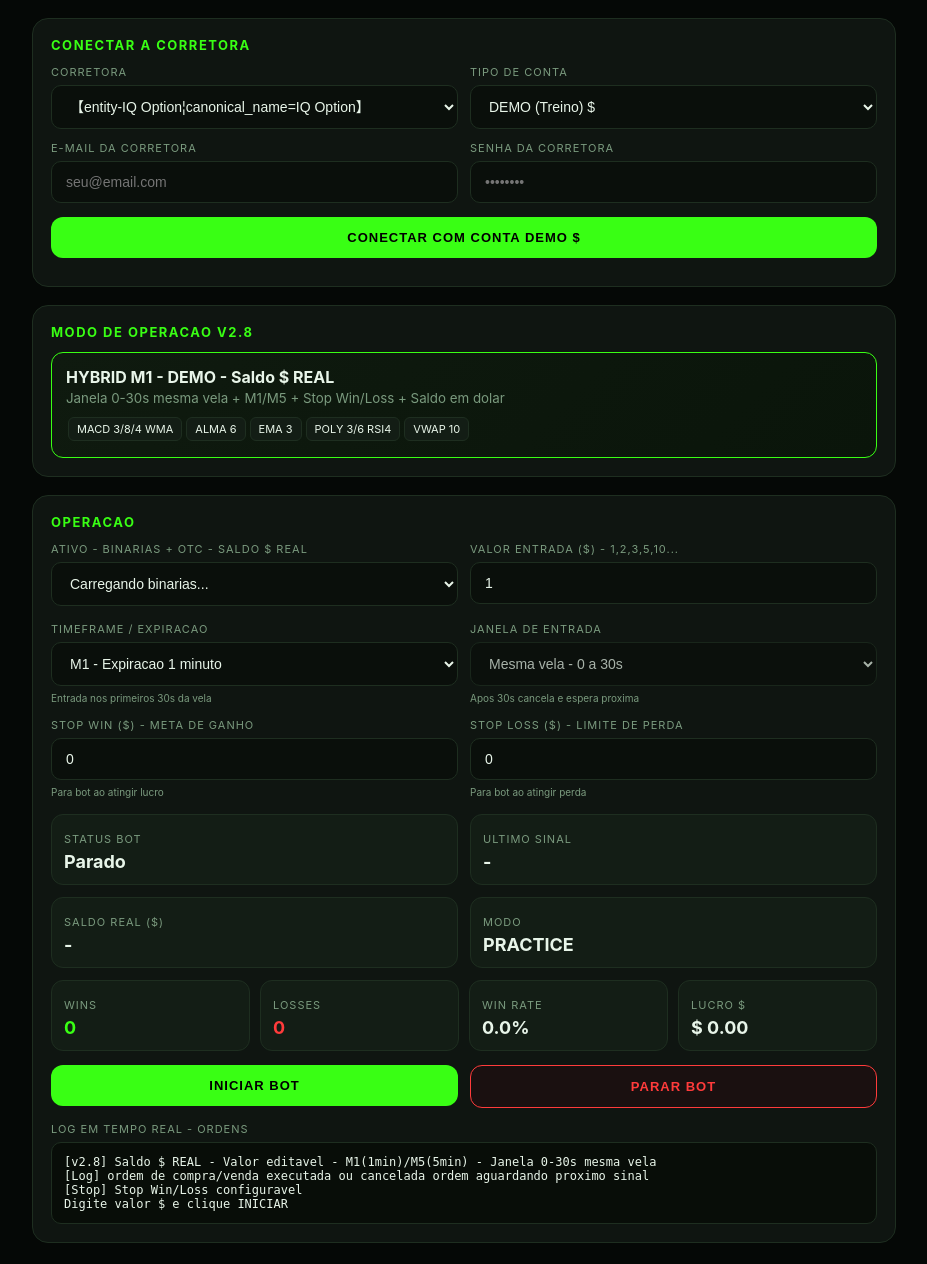
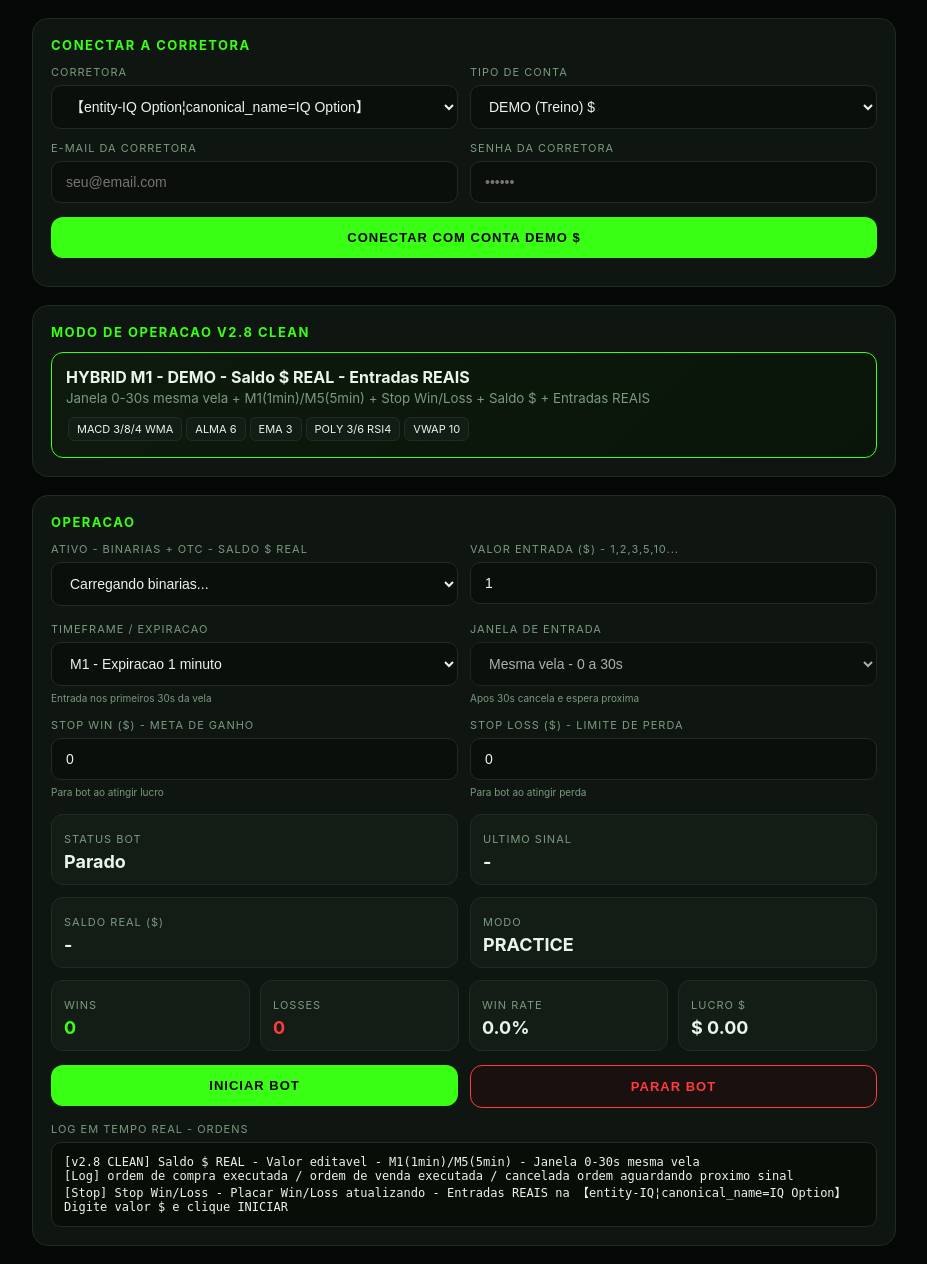
Before and after one commit to daniloadalto/danbot, a Flask app: page / in a window 1280 px wide. Shown: the part 62-1326 px from the top of the page, without its empty margins (176-1103 px from the left). Before the commit the page ends 1305 px from the top, so only its background shows below. Run offline with Flask 3, Linux system fonts and the light colour scheme.

Commit message:
Update dashboard.html

```diff
--- a/templates/dashboard.html
+++ b/templates/dashboard.html
@@ -3,7 +3,7 @@
 <head>
 <meta charset="UTF-8">
 <meta name="viewport" content="width=device-width, initial-scale=1.0">
-<title>DANBOT PRO - v2.8 Saldo $ REAL</title>
+<title>DANBOT PRO - v2.8 Saldo $ REAL - Entradas REAIS</title>
 <style>
 :root{--bg:#050806;--card:#0f1511;--card2:#131d15;--green:#39FF14;--red:#ff3b3b;--text:#e8f5e9;--muted:#7a9a7e;--border:#1e2e20;}
 *{box-sizing:border-box;margin:0;padding:0}
@@ -23,11 +23,10 @@ select:focus,input:focus{border-color:var(--green)}
 .btn-green{background:var(--green);color:#000;width:100%}.btn-red{background:#1a1010;border:1px solid var(--red);color:var(--red);width:100%}.btn-outline{background:transparent;border:1px solid var(--border);color:var(--muted);width:100%}
 .grid2{display:grid;grid-template-columns:1fr 1fr;gap:12px}@media(max-width:600px){.grid2{grid-template-columns:1fr}}
 .kpi{background:var(--card2);border:1px solid var(--border);border-radius:12px;padding:12px}.kpi b{font-size:18px;display:block;margin-top:4px}.kpi small{color:var(--muted);font-size:11px;letter-spacing:1px;text-transform:uppercase}
-.log{font-family:ui-monospace,monospace;font-size:12px;background:#080d08;border:1px solid var(--border);border-radius:10px;padding:12px;max-height:300px;overflow:auto;white-space:pre-wrap}
+.log{font-family:ui-monospace,monospace;font-size:12px;background:#080d08;border:1px solid var(--border);border-radius:10px;padding:12px;max-height:320px;overflow:auto;white-space:pre-wrap}
 .mode-box{background:linear-gradient(135deg,#0f1a0f,#0a150a);border:1px solid var(--green);border-radius:12px;padding:14px}
 .pill{display:inline-block;background:var(--card2);border:1px solid var(--border);padding:4px 8px;border-radius:6px;font-size:11px;margin:2px}
-.placar{display:grid;grid-template-columns:1fr 1fr 1fr 1fr;gap:10px;margin-top:12px}
-@media(max-width:600px){.placar{grid-template-columns:1fr 1fr}}
+.placar{display:grid;grid-template-columns:1fr 1fr 1fr 1fr;gap:10px;margin-top:12px}@media(max-width:600px){.placar{grid-template-columns:1fr 1fr}}
 </style>
 </head>
 <body>
@@ -42,13 +41,13 @@ select:focus,input:focus{border-color:var(--green)}
 <div><label>Corretora</label><select id="broker"><option value="IQ_Option" selected>【entity-IQ Option¦canonical_name=IQ Option】</option></select></div>
 <div><label>Tipo de Conta</label><select id="accountType"><option value="PRACTICE" selected>DEMO (Treino) $</option><option value="REAL">REAL $</option></select></div>
 </div>
-<div class="row" style="margin-top:12px"><div class="col"><label>E-mail da Corretora</label><input id="brokerEmail" placeholder="seu@email.com"></div><div class="col"><label>Senha da Corretora</label><input id="brokerPass" type="password" placeholder="••••••••"></div></div>
+<div class="row" style="margin-top:12px"><div class="col"><label>E-mail da Corretora</label><input id="brokerEmail" placeholder="seu@email.com"></div><div class="col"><label>Senha da Corretora</label><input id="brokerPass" type="password" placeholder="••••••"></div></div>
 <button class="btn btn-green" style="margin-top:14px" id="connectBtn" onclick="connectBroker()">CONECTAR COM CONTA DEMO $</button>
 <div id="brokerMsg" style="margin-top:10px;font-size:13px;color:var(--muted)"></div>
 </div>
 <div class="card">
-<h2>Modo de Operacao v2.8</h2>
-<div class="mode-box"><b id="modeTitle">HYBRID EQUILIBRIO M1 - DEMO - Saldo $ REAL</b><br><small style="color:var(--muted)">Janela 0-30s mesma vela + M1/M5 + Stop Win/Loss + Saldo em dolar</small><div style="margin-top:8px"><span class="pill">MACD 3/8/4 WMA</span><span class="pill">ALMA 6</span><span class="pill">EMA 3</span><span class="pill">POLY 3/6 RSI4</span><span class="pill">VWAP 10</span></div></div>
+<h2>Modo de Operacao v2.8 CLEAN</h2>
+<div class="mode-box"><b id="modeTitle">HYBRID EQUILIBRIO M1 - DEMO - Saldo $ REAL - Entradas REAIS</b><br><small style="color:var(--muted)">Janela 0-30s mesma vela + M1(1min)/M5(5min) + Stop Win/Loss + Saldo $ + Entradas REAIS</small><div style="margin-top:8px"><span class="pill">MACD 3/8/4 WMA</span><span class="pill">ALMA 6</span><span class="pill">EMA 3</span><span class="pill">POLY 3/6 RSI4</span><span class="pill">VWAP 10</span></div></div>
 </div>
 <div class="card">
 <h2>Operacao</h2>
@@ -67,9 +66,9 @@ select:focus,input:focus{border-color:var(--green)}
 <div class="grid2" style="margin-top:14px"><div class="kpi"><small>Status Bot</small><b id="botStatus">Parado</b></div><div class="kpi"><small>Ultimo Sinal</small><b id="lastSignal">-</b></div><div class="kpi"><small>Saldo REAL ($)</small><b id="balance">-</b></div><div class="kpi"><small>Modo</small><b id="accountMode">DEMO</b></div></div>
 <div class="placar"><div class="kpi"><small>Wins</small><b id="wins" style="color:#39FF14">0</b></div><div class="kpi"><small>Losses</small><b id="losses" style="color:#ff3b3b">0</b></div><div class="kpi"><small>Win Rate</small><b id="winrate">0%</b></div><div class="kpi"><small>Lucro $</small><b id="profit">0</b></div></div>
 <div class="row" style="margin-top:14px"><div class="col"><button class="btn btn-green" onclick="startBot()">Iniciar Bot</button></div><div class="col"><button class="btn btn-red" onclick="stopBot()">Parar Bot</button></div></div>
-<div style="margin-top:14px"><label>Log em tempo real - ordens</label><div id="log" class="log">[v2.8] Saldo $ REAL - Valor editavel - M1(1min)/M5(5min) - Janela 0-30s mesma vela
-[Log] ordem de compra/venda executada ou cancelada ordem aguardando proximo sinal
-[Stop] Stop Win/Loss configuravel
+<div style="margin-top:14px"><label>Log em tempo real - ordens</label><div id="log" class="log">[v2.8 CLEAN] Saldo $ REAL - Valor editavel - M1(1min)/M5(5min) - Janela 0-30s mesma vela
+[Log] ordem de compra executada / ordem de venda executada / cancelada ordem aguardando proximo sinal
+[Stop] Stop Win/Loss - Placar Win/Loss atualizando - Entradas REAIS na 【entity-IQ¦canonical_name=IQ Option】
 Digite valor $ e clique INICIAR</div></div>
 </div>
 </div>
@@ -81,8 +80,8 @@ function updateConnectBtn(){
  const t=document.getElementById('accountType').value;
  const btn=document.getElementById('connectBtn');
  const title=document.getElementById('modeTitle');
- if(t==='REAL'){btn.textContent='CONECTAR COM SALDO REAL $';btn.style.background='#ff3b3b';btn.style.color='#fff';title.textContent='HYBRID M1 - REAL - Saldo $ REAL';}
- else{btn.textContent='CONECTAR COM CONTA DEMO $';btn.style.background='#39FF14';btn.style.color='#000';title.textContent='HYBRID M1 - DEMO - Saldo $ REAL';}
+ if(t==='REAL'){btn.textContent='CONECTAR COM SALDO REAL $';btn.style.background='#ff3b3b';btn.style.color='#fff';title.textContent='HYBRID M1 - REAL - Saldo $ REAL - Entradas REAIS';}
+ else{btn.textContent='CONECTAR COM CONTA DEMO $';btn.style.background='#39FF14';btn.style.color='#000';title.textContent='HYBRID M1 - DEMO - Saldo $ REAL - Entradas REAIS';}
  document.getElementById('accountMode').textContent=t;
 }
 document.getElementById('accountType').addEventListener('change',updateConnectBtn);updateConnectBtn();
@@ -96,7 +95,7 @@ async function checkBroker(){
    badge.textContent='Conectado '+ (j.account_type||'')+' - $ '+balTxt;badge.classList.add('on');
    document.getElementById('balance').textContent='$ '+balTxt+' ('+(j.account_type||'')+')';
    document.getElementById('brokerCard').style.display='none';
-   loadAssets();log('Saldo REAL $: '+balTxt+' ('+(j.account_type||'')+')');
+   loadAssets();
   }else{badge.textContent='Desconectado';badge.classList.remove('on');document.getElementById('brokerCard').style.display='block';}
  }catch(e){}
 }
@@ -115,7 +114,7 @@ async function loadAssets(){
 }
 function onAssetChange(){localStorage.setItem('danbot_asset',document.getElementById('asset').value);}
 function onAmountChange(){const v=document.getElementById('amount').value;localStorage.setItem('danbot_amount',v);log('Valor entrada alterado para $ '+v);}
-function onTimeframeChange(){const tf=document.getElementById('timeframe').value;localStorage.setItem('danbot_timeframe',tf);log('Timeframe '+tf+' - exp '+(tf==='M5'?'5 min':'1 min')+' - janela 0-30s mesma vela');}
+function onTimeframeChange(){const tf=document.getElementById('timeframe').value;localStorage.setItem('danbot_timeframe',tf);log('Timeframe '+tf+' - exp '+(tf==='M5'?'5 min':'1 min')+' - janela 0-30s');}
 async function loadPlacar(){
  try{
   const r=await fetch('/api/bot/placar',{headers:headers()});const j=await r.json();
@@ -139,7 +138,7 @@ async function connectBroker(){
   const iv=setInterval(async()=>{
    tries++;
    const pr=await fetch('/api/broker/connect/poll',{headers:headers()});const pj=await pr.json();
-   if(pj.status==='connected'){clearInterval(iv);document.getElementById('brokerMsg').textContent='Conectado! Saldo REAL $ '+pj.balance;checkBroker();loadPlacar();log('Conectado saldo $ '+pj.balance+' - pronto para ordens');}
+   if(pj.status==='connected'){clearInterval(iv);document.getElementById('brokerMsg').textContent='Conectado! Saldo REAL $ '+pj.balance;checkBroker();loadPlacar();log('Conectado saldo $ '+pj.balance+' - pronto para ordens REAIS');}
    else if(pj.status==='error'){clearInterval(iv);document.getElementById('brokerMsg').textContent='Erro: '+(pj.error||'falha');document.getElementById('brokerMsg').style.color='#ff3b3b';log('Erro: '+(pj.error||''));}
    if(tries>45){clearInterval(iv);document.getElementById('brokerMsg').textContent='Timeout - verifique credenciais, desative 2FA';}
   },2000);
@@ -155,9 +154,8 @@ async function startBot(){
   const res=await fetch('/api/bot/start',{method:'POST',headers:headers(),body:JSON.stringify({asset,amount,entry_value:amount,timeframe,stop_win,stop_loss})});
   const j=await res.json();
   if(j.ok){
-    log('Bot iniciado '+asset+' - Entrada $ '+amount+' - '+timeframe+' exp '+(timeframe==='M5'?'5':'1')+'min');
-    log('Regra: entrada mesma vela nos primeiros 30s, apos cancela');
-    log('StopWin $'+stop_win+' StopLoss $'+stop_loss+' - placar Win/Loss atualizando');
+    log('Bot iniciado '+asset+' - Entrada $ '+amount+' - '+timeframe+' exp '+(timeframe==='M5'?'5':'1')+'min - ENTRADAS REAIS');
+    log('Regra: entrada mesma vela 0-30s, apos cancela');
   } else {log('Erro iniciar: '+(j.error||''));}
   botStatus();
 }
```
